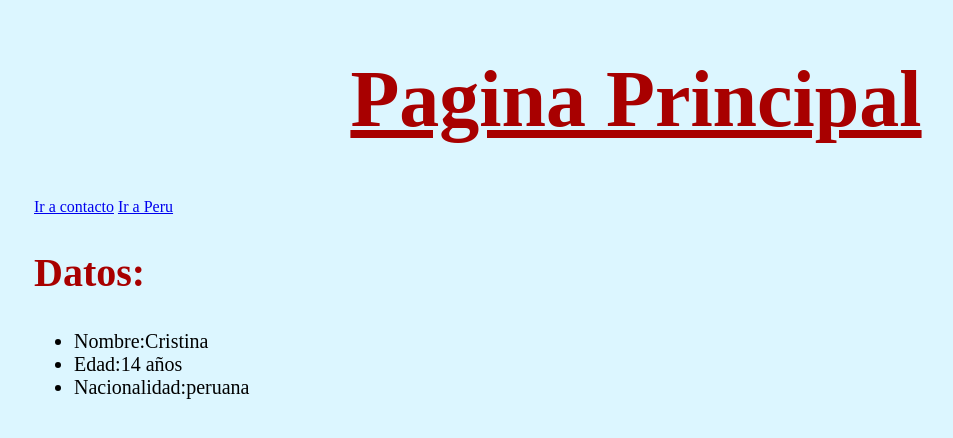
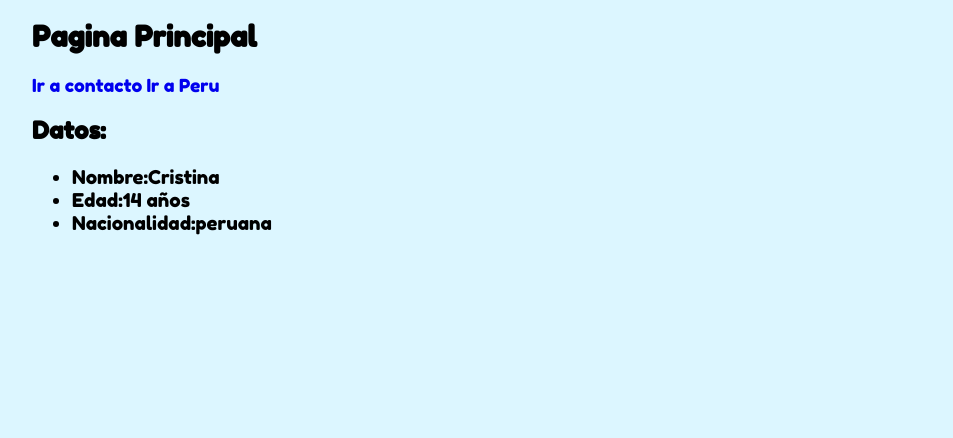
Before and after one commit to cristina2007/nuevo, a plain HTML site: page index.html in a window 1280 px wide. Shown: the whole page, without its empty margins (4-957 px from the left). Drawn offline with Linux system fonts and the light colour scheme.

Commit message:
Add files via upload

```diff
--- /dev/null
+++ b/Peru.css
@@ -0,0 +1,35 @@
+body {
+    background-color: rgb(234, 255, 237);
+    font-family: "Trebuchet MS", "Lucida Sans Unicode", "Lucida Grande",
+      "Lucida Sans", Arial, sans-serif;
+  }
+
+  a {
+    font-size: 18px;
+    color: rgb(0, 89, 223);
+    text-decoration: none;
+  }
+
+  a:hover {
+    text-decoration: underline;
+  }
+
+  header {
+    background-color: rgb(211, 230, 214);
+    text-align: center;
+    padding: 15px;
+    margin: 40px 0px;
+  }
+  .intro {
+    max-width: 500px;
+    margin: 0 auto;
+  }
+
+  section {
+    max-width: 750px;
+    margin: 0 auto;
+  }
+
+  ul {
+    line-height: 1.6;
+  }
--- a/index.css
+++ b/index.css
@@ -1,30 +1,42 @@
+
 body {
-    background-color: rgb(220, 246, 255);
-    padding: 0px 30px;
-  }
+  background-color: #dcf6ff;
+  padding: 0px 28px;
+  font-family: 'Fredoka One', cursive;
+}
+h1{
+ font-size: 29px;
+}
+a{
+ font-size: 18px;
+ color: blueviolet(0,28,233);
+ text-decoration: none;
+}
+.grande {
+  font-size: 19px;
+}
 
-  h1 {
-    text-align: center;
-    font-size: 80px;
-    font-weight: 600;
-    color: rgb(168, 0, 0);
-    text-decoration: underline;
-  }
+#aprender :{
+  border: 5px solid rebeccapurple;
+  border-radius: 28px;
+  padding: 50px 120px;
+  max-width: 75%;
+  margin: 15px auto;
+  background-color: rgb(144, 148, 105);
+  color: rgb(80, 70, 70);
+  font-size: 30px;
+  font-weight: 300;
+  text-decoration: overline;
+  text-align: center;
+  cursor: cell;
+  letter-spacing: 20px;
+  text-transform: uppercase;
+}
 
-
-  h2 {
-    font-size: 40px;
-    color: rgb(168, 0, 0);
-  }
-
-  li {
-    font-size: 20px;
-  }
-
-
-  #global {
-    background-color: rgb(255, 255, 242);
-    border: 4px solid #444;
-    border-radius: 28px;
-    padding: 1rem 2rem;
-  }
+#aprender:hover {
+  border: 5px solid rgb(54, 153, 51);
+  border-radius: 5px;
+  background-color: rgb(192, 176, 201);
+  color: rgb(23, 13, 167);
+  text-decoration: underline;
+}
```
